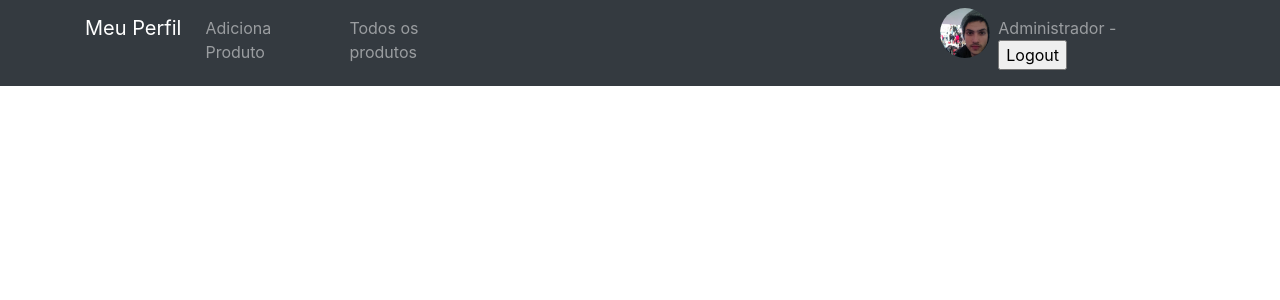
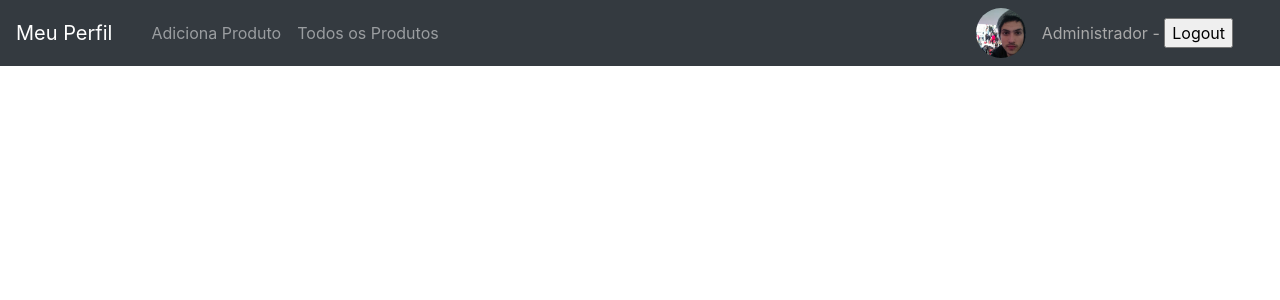
Before and after one commit to viniloreto/ProjetoPHP2, a PHP site: page /cabecalho.php in a window 1280 px wide. Shown: the top 300 px of the page. Run offline with PHP 8.4, Linux system fonts and the light colour scheme; a user stored in the database is signed in; data comes from the database, SQL or seed files in the repository.

Commit message:
Atualização do projeto

```diff
--- a/loja/cabecalho.php
+++ b/loja/cabecalho.php
@@ -8,6 +8,10 @@ ChecarSession();
 if(isset($_POST['deslogar']))
 	Deslogar();
 ?>
+<?php $aux = ListaFoto($conexao, $_SESSION['userId']);
+						$aux1 = "fotos/".$aux['foto'];
+
+						?>
 <!DOCTYPE html>
 <html>
 <head>
@@ -17,36 +21,28 @@ if(isset($_POST['deslogar']))
 	<link rel="stylesheet" type="text/css" href="loja.css">
 </head>
 <body>
+
 	<nav class="navbar navbar-expand-lg navbar-dark bg-dark fixed-top">
-		<div class="container">
-			<div class="collapse navbar-collapse" id="navbarNav">
-				<ul class="navbar-nav">
-					<li class="nav-item">
   <a class="navbar-brand" href="home.php">Meu Perfil</a>
-						<button class="navbar-toggler" type="button" data-toggle="collapse" data-target="#navbarNav" aria-controls="navbarNav" aria-expanded="false" aria-label="Toggle navigation">
+  <button class="navbar-toggler" type="button" data-toggle="collapse" data-target="#navbarSupportedContent" aria-controls="navbarSupportedContent" aria-expanded="false" aria-label="Toggle navigation">
     <span class="navbar-toggler-icon"></span>
   </button>
-					</li>
+
+	<div class="container">
+  		<div class="collapse navbar-collapse" id="navbarSupportedContent">
+    		<ul class="navbar-nav mr-auto">
       			<li class="nav-item">
 					<a class="nav-link" href="produto-formulario.php">Adiciona Produto</a>
 				</li>
 				<li class="nav-item">
-						<a class="nav-link" href="produto-lista.php">Todos os produtos</a>
-					</li>
-					<li  class="nav-item" style="width: 500px">
-						<?php $aux = ListaFoto($conexao, $_SESSION['userId']);
-						$aux1 = "fotos/".$aux['foto'];
-
-						?>
-						<img  style="border-radius: 25px; float: right;" width='50px' height='auto' src="<?php echo $aux1 ?>"/>
-					</li>
-					<li class="nav-item">
-						<form method="post">
-							<span <a class="nav-link"><?php echo $_SESSION['username']; ?> - <input type="submit" name="deslogar" value="Logout"/></span>
-						</form>
+					<a class="nav-link" href="produto-lista.php">Todos os Produtos</a>
 				</li>
        		</ul>
     	</div>
+    	<form class="form-inline my-2 my-lg-0 fixed-right">
+    		<img  style="border-radius: 25px; float: right;" width='50px' height='auto' src="<?= $aux1 ?>"/>
+      		<span class="nav-link" style="color: darkgrey"><?= $_SESSION['username']; ?> - <input type="submit" name="deslogar" value="Logout"/></span>
+    	</form>
   </div>
 </nav>
 	<div class="container">
```
Lines whose indentation alone changed are shown as unchanged.
